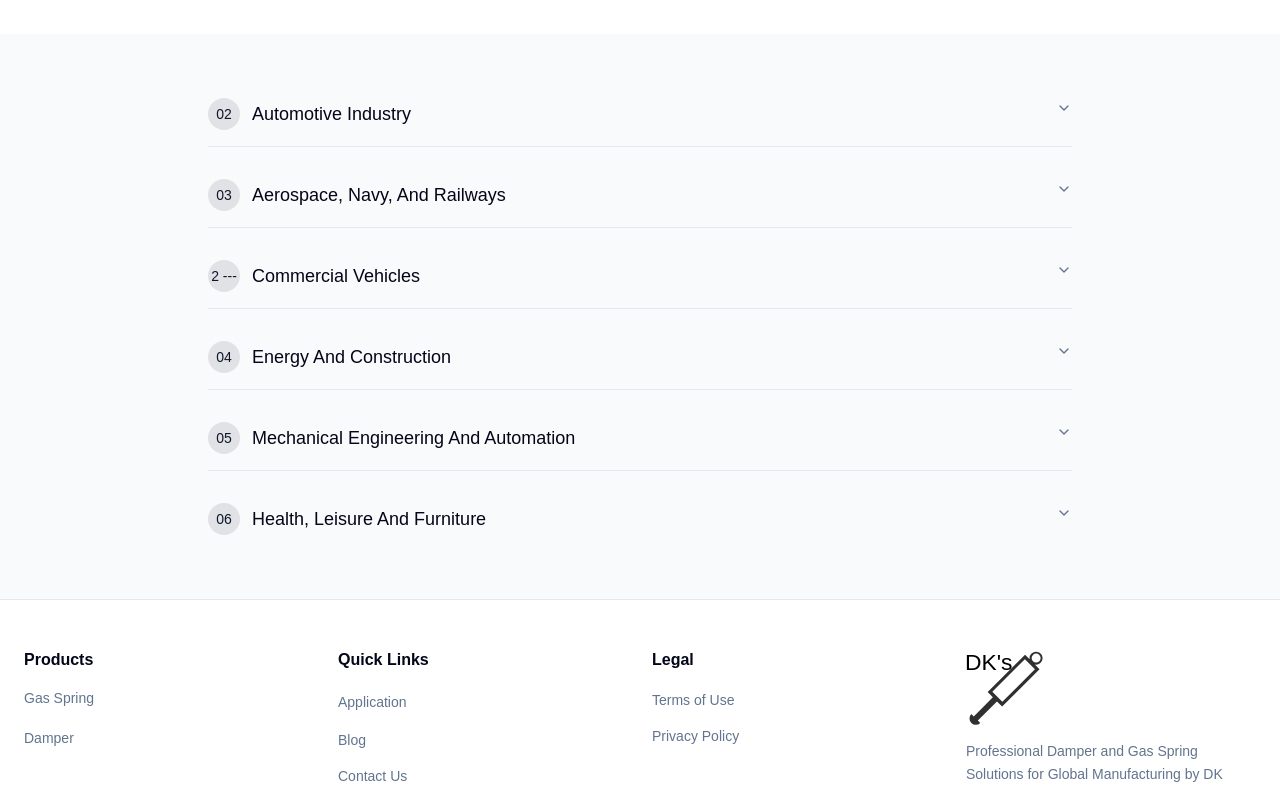
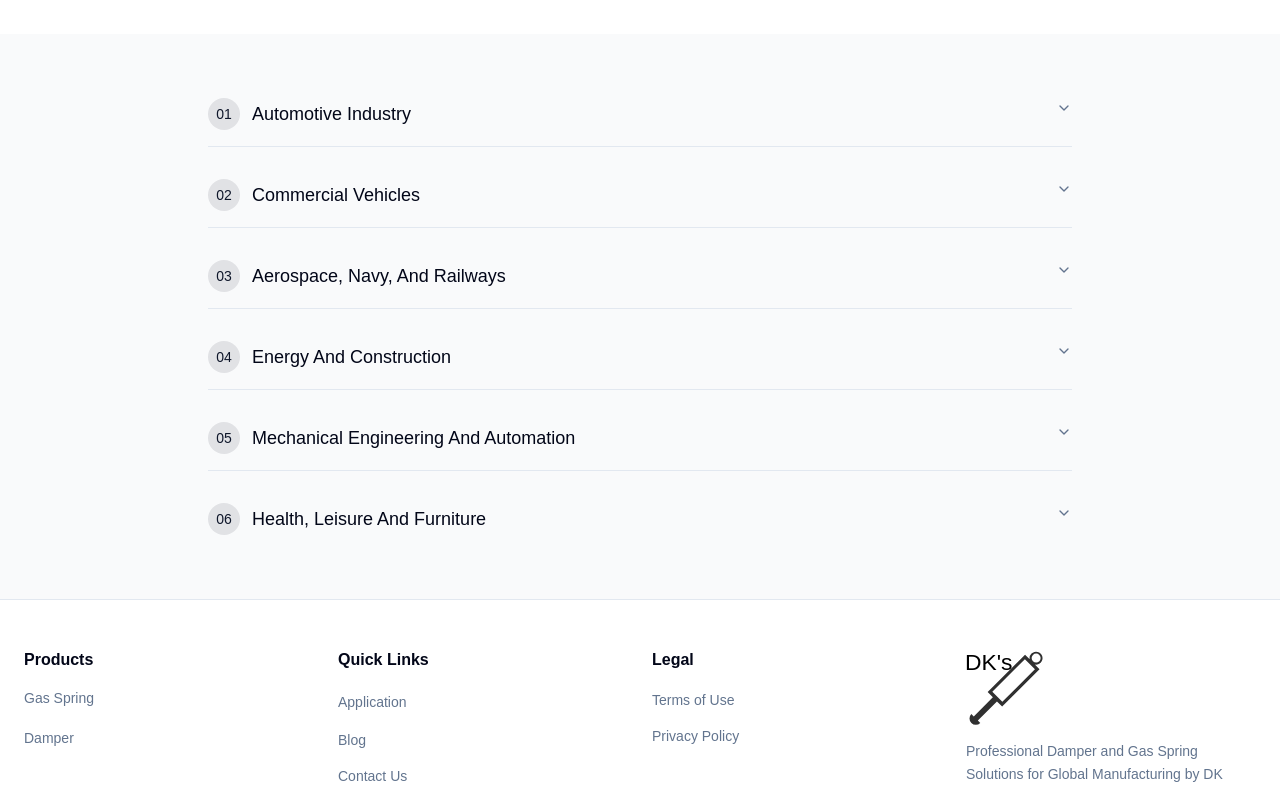
Before and after one commit to JOJOisUnstoppable/gas-spring, a Next.js app: page /en/applicationslist in a window 1280 px wide. Shown: the part 679-1485 px from the top of the page. Built offline with nearby package versions, Linux system fonts and the light colour scheme; a web font is replaced by a local one.

Commit message:
perf(middleware): 优化语言协商优先级 refactor(layout): 移除未使用的header组件 fix(markdown): 修正多语言文档格式和内容 docs(content): 更新英文文档内容和排序

```diff
--- a/content/applications/en/automotive-industry.md
+++ b/content/applications/en/automotive-industry.md
@@ -6,7 +6,7 @@ description: |
 solution: |
   Gas Springs, Dampers, And Electromechanical Drives For The Automotive Industry; Wherever lifting, positioning, or lowering is needed, assets to you are compact design, a high degree of comfort alongside functionality, and innate operating safety.
 relatedTags: ['Application', 'Automotive Industry']
-order: 2
+order: 1
 ---
 
 # Automotive Industry
--- a/content/applications/en/commercial-vehicles.md
+++ b/content/applications/en/commercial-vehicles.md
@@ -2,14 +2,15 @@
 id: commercial-vehicles
 title: Commercial Vehicles
 description: |
-    It’s not just the commercial vehicles that put in a long workday – the people operating them do too.
+    It's not just the commercial vehicles that put in a long workday – the people operating them do too.
     The environment demands a lot from both of them. And for both operator and machine, the idea is to combine safety, comfort, and performance with minimal effort.
 solution: |
     Gas Springs, Dampers, And Electromechanical Drives For Commercial Vehicles; Whether agricultural, construction, or military - vehicles, machinery, and trailers need to carry high loads.
     Our products help significantly improve comfort, safety, and durability.
 relatedTags: ['Application', 'Commercial Vehicles']
 order: 2
-  ---
+---
 
-# Automotive Industry
+# Commercial Vehicles
 # content
+详细的文章内容可以写在这里...
--- a/src/app/[locale]/applicationslist/page.tsx
+++ b/src/app/[locale]/applicationslist/page.tsx
@@ -162,4 +162,4 @@ export async function generateStaticParams(): Promise<PageParams[]> {
 }
 
 // 取消注释 dynamic 配置
-export const dynamic = 'force-static'
+export const dynamic = 'force-dynamic'
--- a/src/app/layout.tsx
+++ b/src/app/layout.tsx
@@ -17,11 +17,7 @@ export default function RootLayout({
 }) {
   return (
     <html lang="en">
-      <body>
-        <header className="fixed top-0 right-0 p-4">
-        </header>
-        {children}
-      </body>
+      {children}
     </html>
   )
 }
--- a/src/middleware.ts
+++ b/src/middleware.ts
@@ -12,7 +12,8 @@ function getLocale(request: NextRequest): string {
   const negotiatorHeaders: Record<string, string> = {}
   request.headers.forEach((value, key) => (negotiatorHeaders[key] = value))
 
-  const languages = new Negotiator({ headers: negotiatorHeaders }).languages()
+  // 在浏览器语言列表前添加英语，提高其优先级
+  const languages = ['en', ...new Negotiator({ headers: negotiatorHeaders }).languages()]
   const locale = matchLocale(languages, locales, defaultLocale)
 
   return locale
```
Also changed, not shown: content/applications/de/commercial-vehicles.md (+1 -1 lines), content/applications/es/commercial-vehicles.md (+1 -1 lines), content/applications/zh/commercial-vehicles.md (+1 -1 lines).
